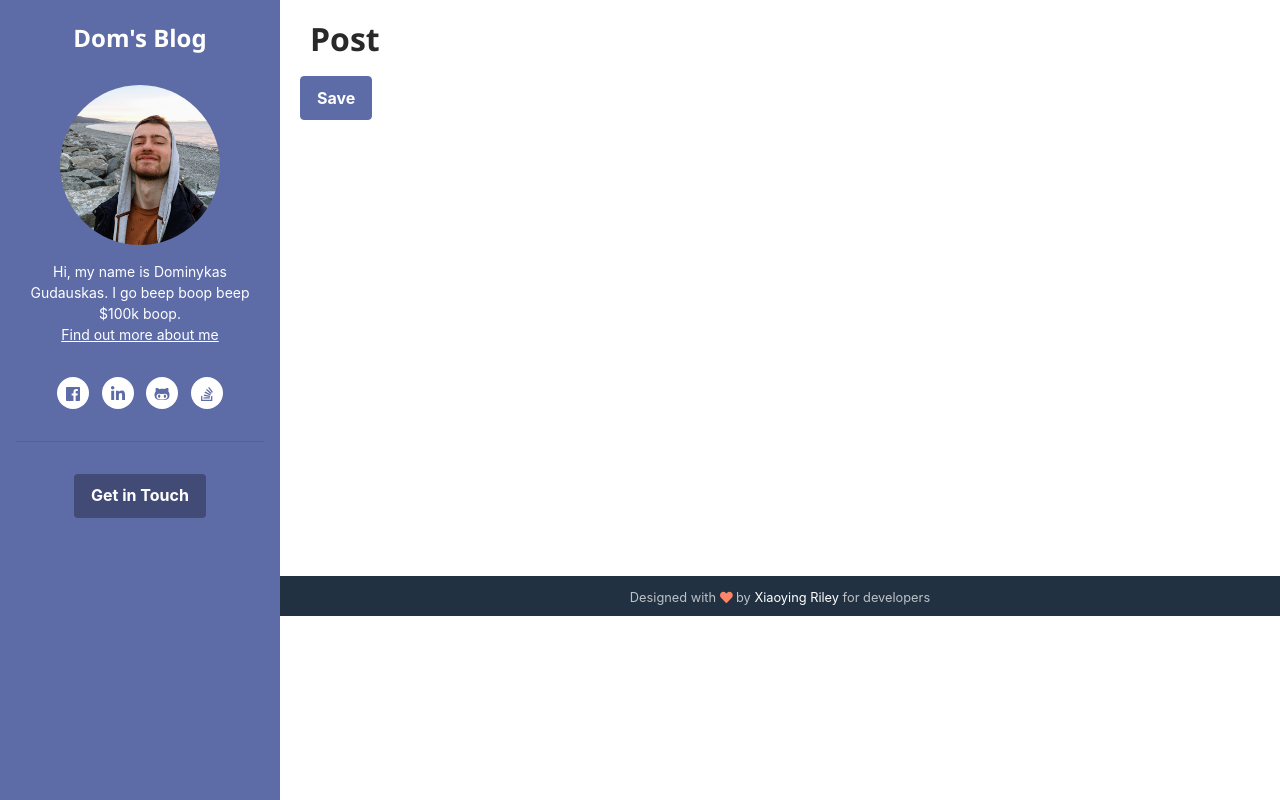
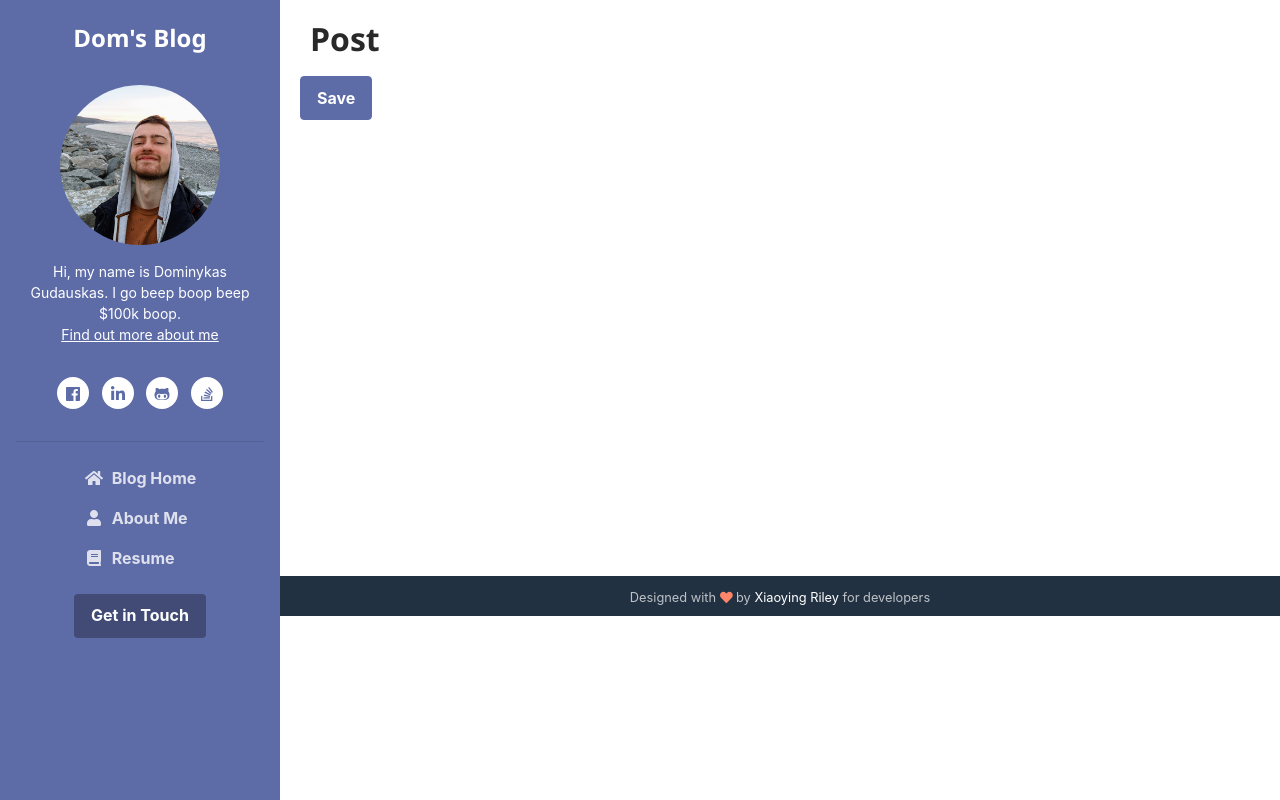
Before and after one commit to dxg857/my-first-blog, a Django app: page /post/new/ in a window 1280 px wide. Run offline with Django 3.2, Linux system fonts and the light colour scheme; some libraries are stand-ins or nearby versions.

Commit message:
Renamed the CV tab to Resume; Started working on the static bit of the resume

```diff
--- a/FirstSite/settings.py
+++ b/FirstSite/settings.py
@@ -54,7 +54,7 @@
 TEMPLATES = [
     {
         'BACKEND': 'django.template.backends.django.DjangoTemplates',
-        'DIRS': [os.path.join(BASE_DIR, 'blog/../blog/templates')],
+        'DIRS': [os.path.join(BASE_DIR, 'blog/templates')],
         'APP_DIRS': True,
         'OPTIONS': {
             'context_processors': [
--- a/blog/templates/devBlog/about.html
+++ b/blog/templates/devBlog/about.html
@@ -14,7 +14,7 @@
                     class="sr-only">(current)</span></a>
         </li>
         <li class="nav-item">
-            <a class="nav-link" href="/cv"><i class="fas fa-book fa-fw mr-2"></i>Resume</a>
+            <a class="nav-link" href="/resume"><i class="fas fa-book fa-fw mr-2"></i>Resume</a>
         </li>
     </ul>
 {% endblock %}
--- a/blog/templates/devBlog/base.html
+++ b/blog/templates/devBlog/base.html
@@ -24,7 +24,8 @@
 
     <body>
         <header class="header text-center">
-            <h1 class="blog-name pt-lg-4 mb-0"><a href="/home">Dom's Blog</a></h1>
+            <h1 class="blog-name pt-lg-4 mb-0" style="font-family: 'Segoe UI', -apple-system, sans-serif"><a
+                href="/home">Dom's Blog</a></h1>
 
             <nav class="navbar navbar-expand-lg navbar-dark">
 
--- a/blog/templates/devBlog/home.html
+++ b/blog/templates/devBlog/home.html
@@ -14,7 +14,7 @@
             <a class="nav-link" href="/about"><i class="fas fa-user fa-fw mr-2"></i>About Me</a>
         </li>
         <li class="nav-item">
-            <a class="nav-link" href="/cv"><i class="fas fa-book fa-fw mr-2"></i>Resume</a>
+            <a class="nav-link" href="/resume"><i class="fas fa-book fa-fw mr-2"></i>Resume</a>
         </li>
     </ul>
 {% endblock %}
@@ -28,7 +28,8 @@
                         <img class="mr-3 img-fluid post-thumb d-none d-md-flex"
                              src="/static/assets/images/blog/post-point.png" alt="image">
                         <div class="media-body">
-                            <h3 class="title mb-1"><a href="{% url 'post_detail' pk=post.pk %}"
+                            <h3 class="title mb-1" style="font-family: 'Segoe UI', -apple-system, sans-serif"><a
+                                    href="{% url 'post_detail' pk=post.pk %}"
                                                       id="post_title">{{ post.title }}</a></h3>
                             <div class="meta mb-1"><span class="date">Published: {{ post.published_date }}</span></div>
                             <div class="intro"
--- a/blog/templates/devBlog/post_edit.html
+++ b/blog/templates/devBlog/post_edit.html
@@ -1,6 +1,22 @@
 {% extends 'devBlog/base.html' %}
 
-{% block headExtras %}{% endblock %}
+{% block headExtras %}
+    <title>New Post</title>
+{% endblock %}
+
+{% block headerCurrentTab %}
+    <ul class="navbar-nav flex-column text-left">
+        <li class="nav-item">
+            <a class="nav-link" href="/home"><i class="fas fa-home fa-fw mr-2"></i>Blog Home</a>
+        </li>
+        <li class="nav-item">
+            <a class="nav-link" href="/about"><i class="fas fa-user fa-fw mr-2"></i>About Me</a>
+        </li>
+        <li class="nav-item">
+            <a class="nav-link" href="/resume"><i class="fas fa-book fa-fw mr-2"></i>Resume</a>
+        </li>
+    </ul>
+{% endblock %}
 
 {% block bodyExtras %}
     <div style="padding-left: 20px; padding-top: 10px; padding-bottom: 500px;">
--- a/blog/urls.py
+++ b/blog/urls.py
@@ -5,7 +5,7 @@
     path('', views.root_page),
     path('home', views.home_page, name='home_page'),
     path('about', views.about),
-    path('cv', views.cv),
+    path('resume', views.resume),
     path('blog-post', views.blog_post),
     path('post/<int:pk>/', views.post_detail, name='post_detail'),
     path('post/new/', views.post_new, name='post_new'),
--- a/blog/views.py
+++ b/blog/views.py
@@ -60,5 +60,5 @@
     return render(request, 'devBlog/about.html')
 
 
-def cv(request):
-    return render(request, 'devBlog/cv.html')
+def resume(request):
+    return render(request, 'devBlog/resume.html')
```
Also changed, not shown: blog/templates/devBlog/blog-post.html (+14 -0 lines), blog/templates/devBlog/resume.html (renamed from blog/templates/devBlog/cv.html, +79 -3 lines).
